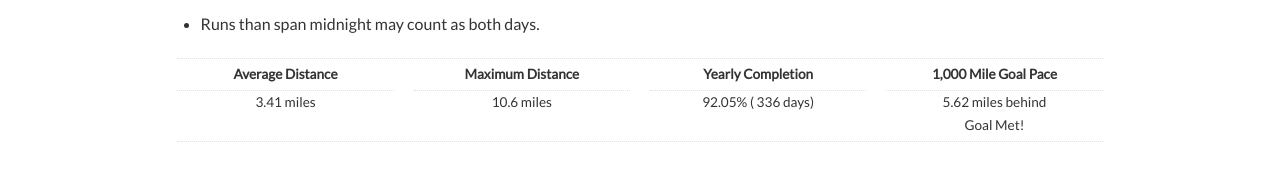
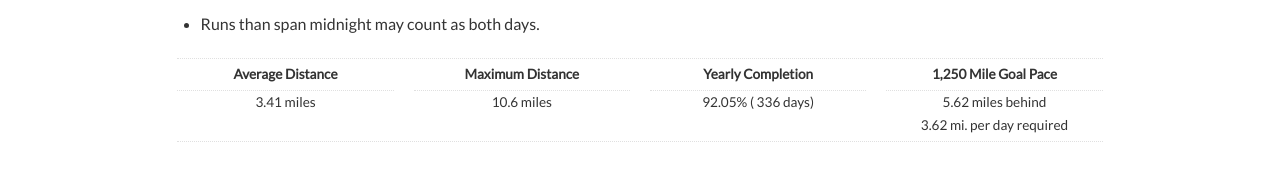
Before and after one commit to philbirnie/phil365, a Gatsby site: page / in a window 1280 px wide. Shown: the part 212-388 px from the top of the page. Built offline with nearby package versions, Linux system fonts and the light colour scheme; Gatsby itself is replaced by a stand-in of ours.

Commit message:
Updates label an check

```diff
--- a/src/components/stats.js
+++ b/src/components/stats.js
@@ -18,7 +18,7 @@ const Stats = () => {
 
 	let GoalMetLabel = `${RoundFloat((1250 - totalMiles) / (365 - totalDays))} mi. per day required`;
 
-	if(totalMiles > 1000) {
+	if(totalMiles > 1250) {
 		GoalMetLabel = 'Goal Met!';
 	}
 
@@ -38,7 +38,7 @@ const Stats = () => {
 					<dd>{ RoundFloat( runData.length / 3.65 ) }% ( {runData.length} days)</dd>
 				</div>
 				<div>
-					<dt>1,000 Mile Goal Pace</dt>
+					<dt>1,250 Mile Goal Pace</dt>
 					<dd>{ RoundFloat( Math.abs( ThousandDifferential ) ) } miles { ThousandDifferentialLabel }</dd>
 					<dd>{ GoalMetLabel }</dd>
 				</div>
```
